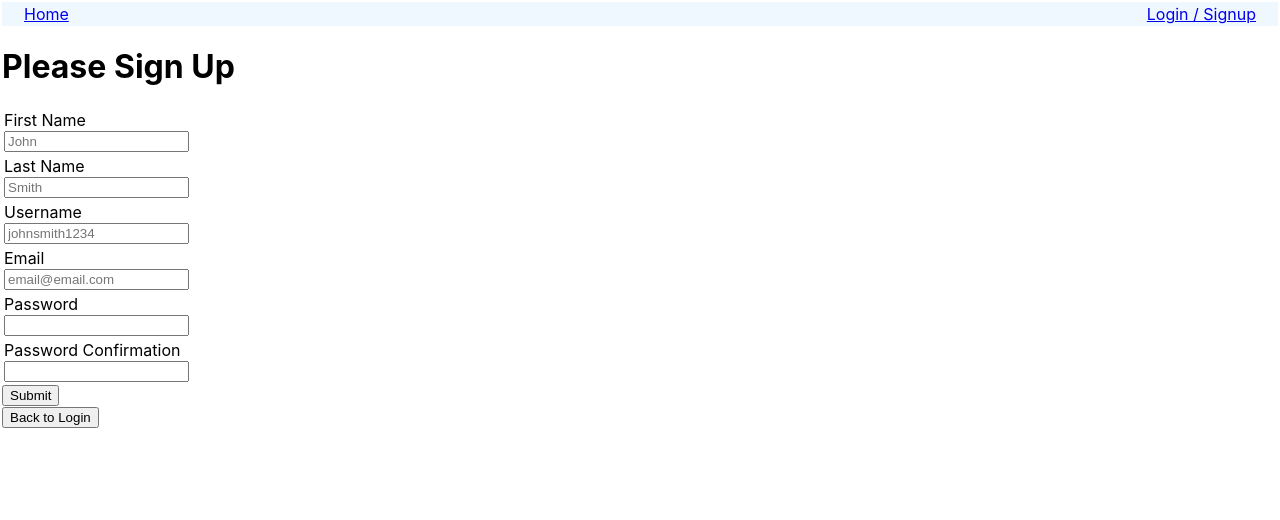
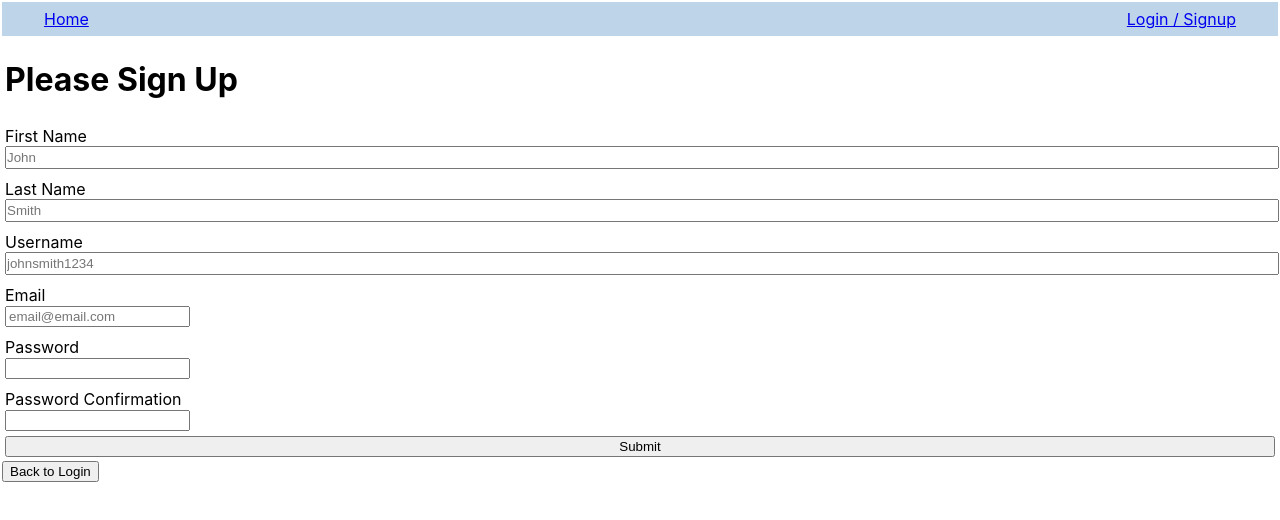
Before and after one commit to Naternelson/data-modeling-app, a React (Create React App) app in the folder frontend/: page /signup in a window 1280 px wide. Shown: the top 520 px of the page. Built offline with nearby package versions, Linux system fonts and the light colour scheme.

Commit message:
Form Css

```diff
--- /dev/null
+++ b/frontend/src/components/form-components/Form.css
@@ -0,0 +1,15 @@
+form {
+    display: flex;
+    flex-direction: column;
+    align-content: center;
+    padding: 3px;
+}
+
+form div.input-group{
+    padding: 5px 0;
+}
+
+form input[type=text], select{
+    width: 100%;
+    padding: 2px 0 2px 0;
+}
--- a/frontend/src/components/form-components/Form.js
+++ b/frontend/src/components/form-components/Form.js
@@ -1,4 +1,5 @@
 import Input from './Input'
+import './Form.css'
 const Form = props => {
     //Defaults
     let  {id, submit, autocomplete, name, children, cssClasses} = props
--- a/frontend/src/components/navbar/Navbar.css
+++ b/frontend/src/components/navbar/Navbar.css
@@ -1,12 +1,15 @@
 nav {
-    background-color: aliceblue;
+    background-color: rgb(190, 213, 233);
     display: flex;
     justify-content: space-between;
-    padding: 0 20px ;
+    padding: 5px 20px ;
     align-content: center;
 }
-nav span{
+/* nav span{
     background-color: aqua;
     width: 100%;
     padding: 0 20px;
+} */
+nav div.row a{
+    padding: 0 20px;
 }
```
Also changed, not shown: 2 other files (tests, documents, lock files or other folders).
